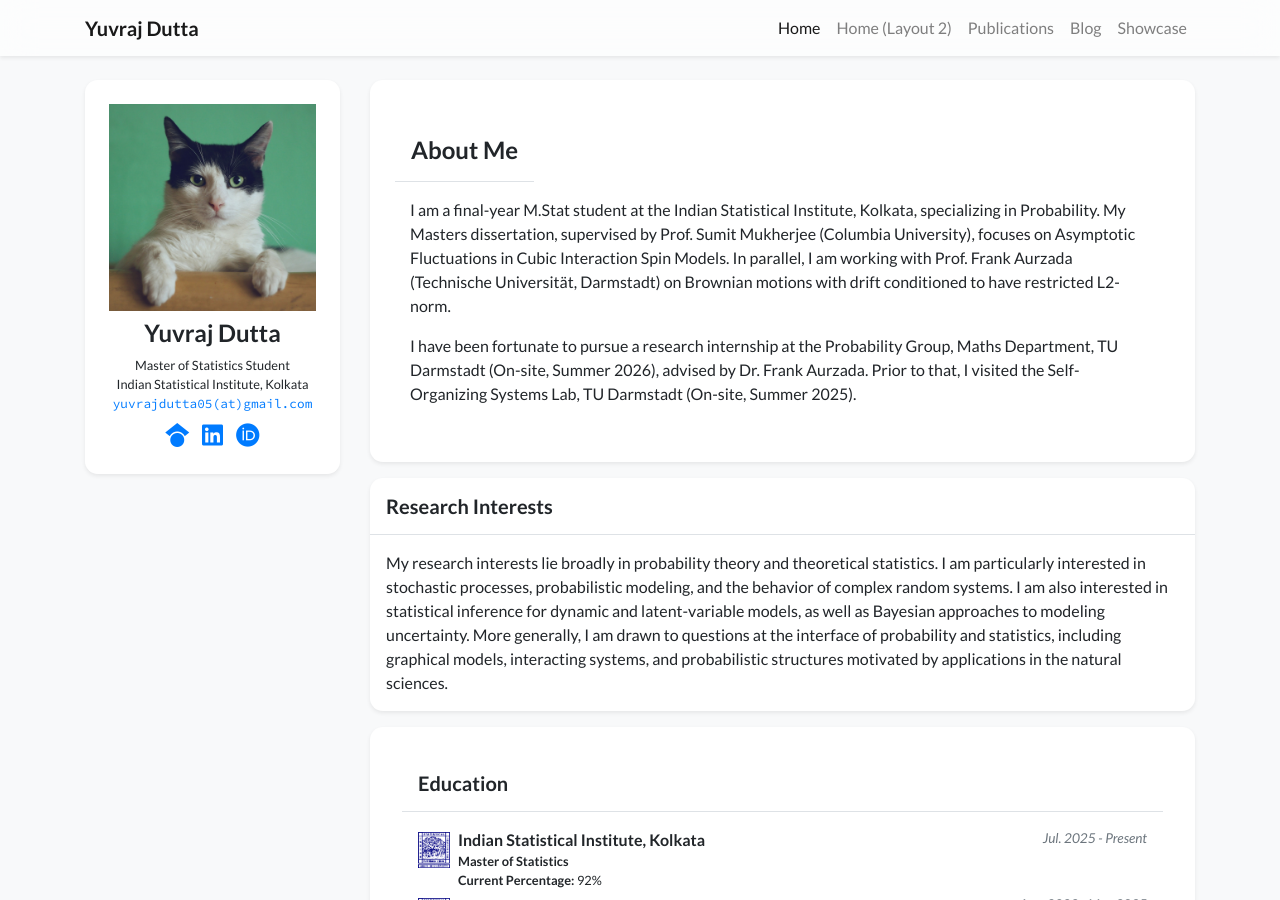
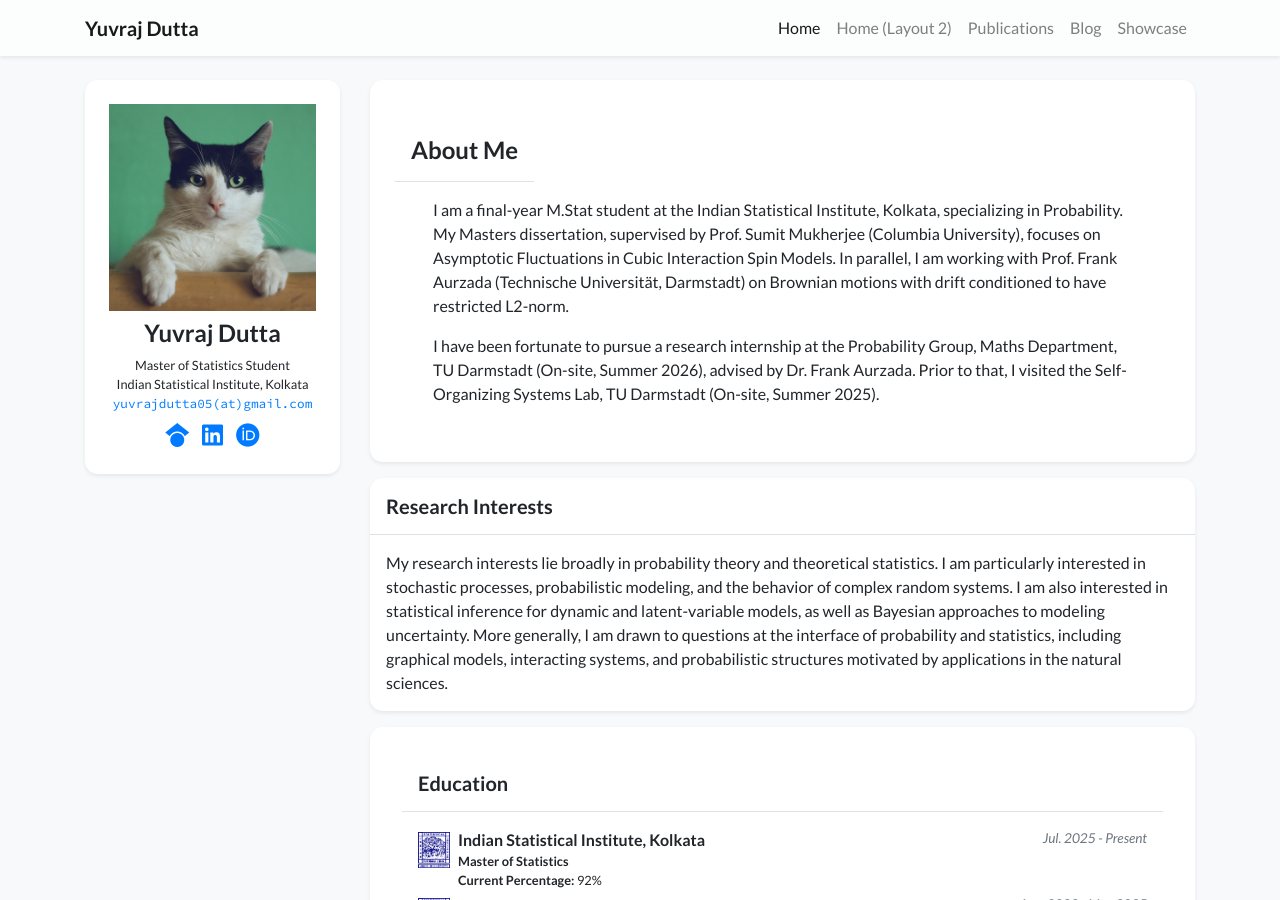
Before and after one commit to yuvrajdutta05/academic-homepage-test, a Jekyll site: the page built from index.html, in a window 1280 px wide and 900 px high. Built offline with Jekyll 4.4.1, drawn with Linux system fonts in a browser that asks for light colours; nearby versions of some CDN libraries; a style sheet for code colours, icons or effects is not loaded.

Commit message:
Update profile again

```diff
--- a/_includes/widgets/profile_card_bio_only.html
+++ b/_includes/widgets/profile_card_bio_only.html
@@ -8,7 +8,7 @@
                         About Me
                     </h4>
                 </div>
-                <div class="row p-3">
+                <div class="px-4 py-3">
                     <div class="col">
                         <div class="text-profile-bio mt-0" {% if site.data.profile.short_bio_text_justify %}style="text-align: justify;"{% endif %}>
                             {{ site.data.profile.short_bio }}
@@ -17,8 +17,8 @@
                             <a target="_blank" href="{{ site.data.profile.cv_link | relative_url }}"><i class="fas fa-file-alt"></i> Curriculum Vitae</a> <br/>
                         {% endif %}
                     </div>
+                </div>
 
-                </div>
             </div>
         </div>
     </div>
```
